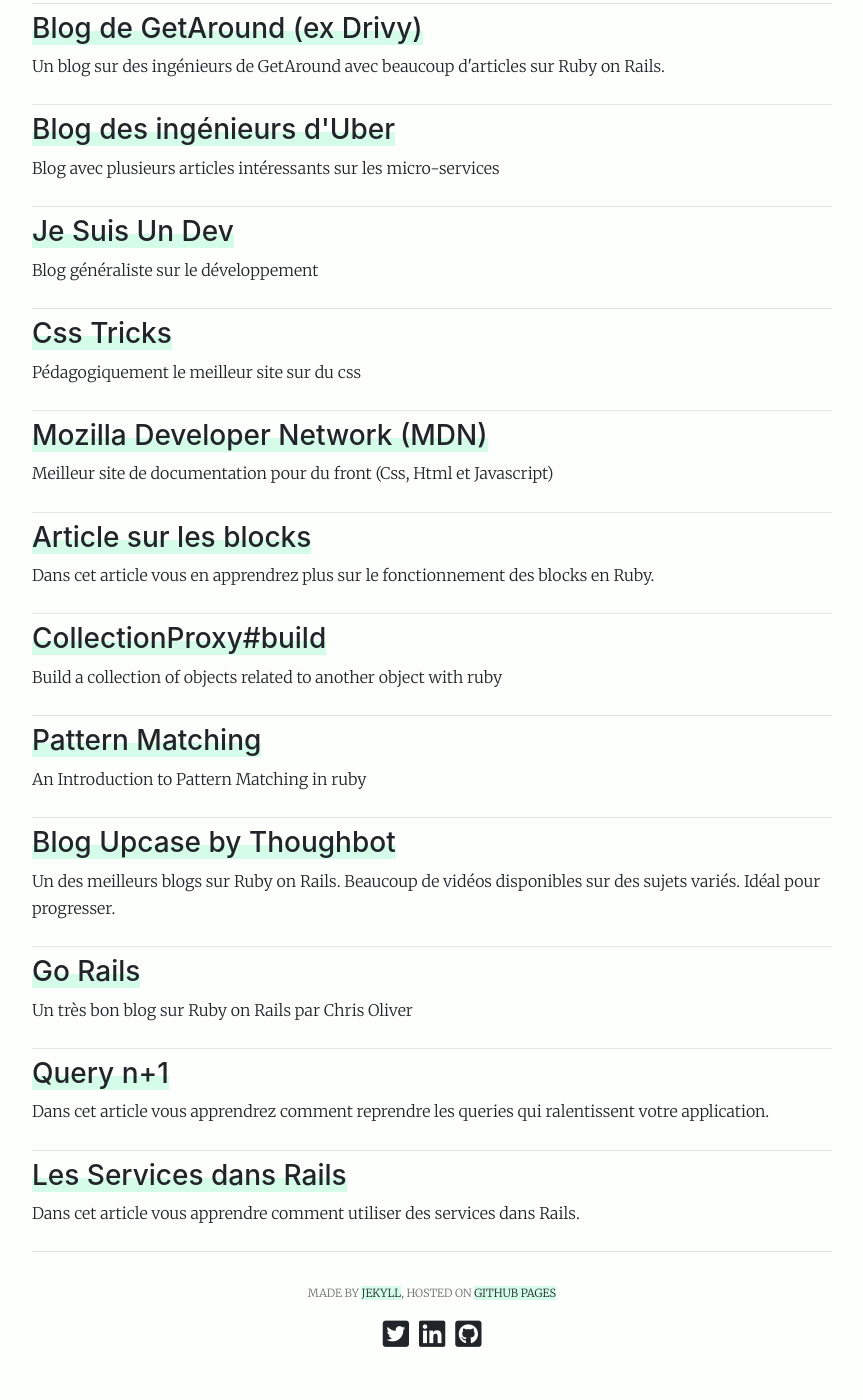
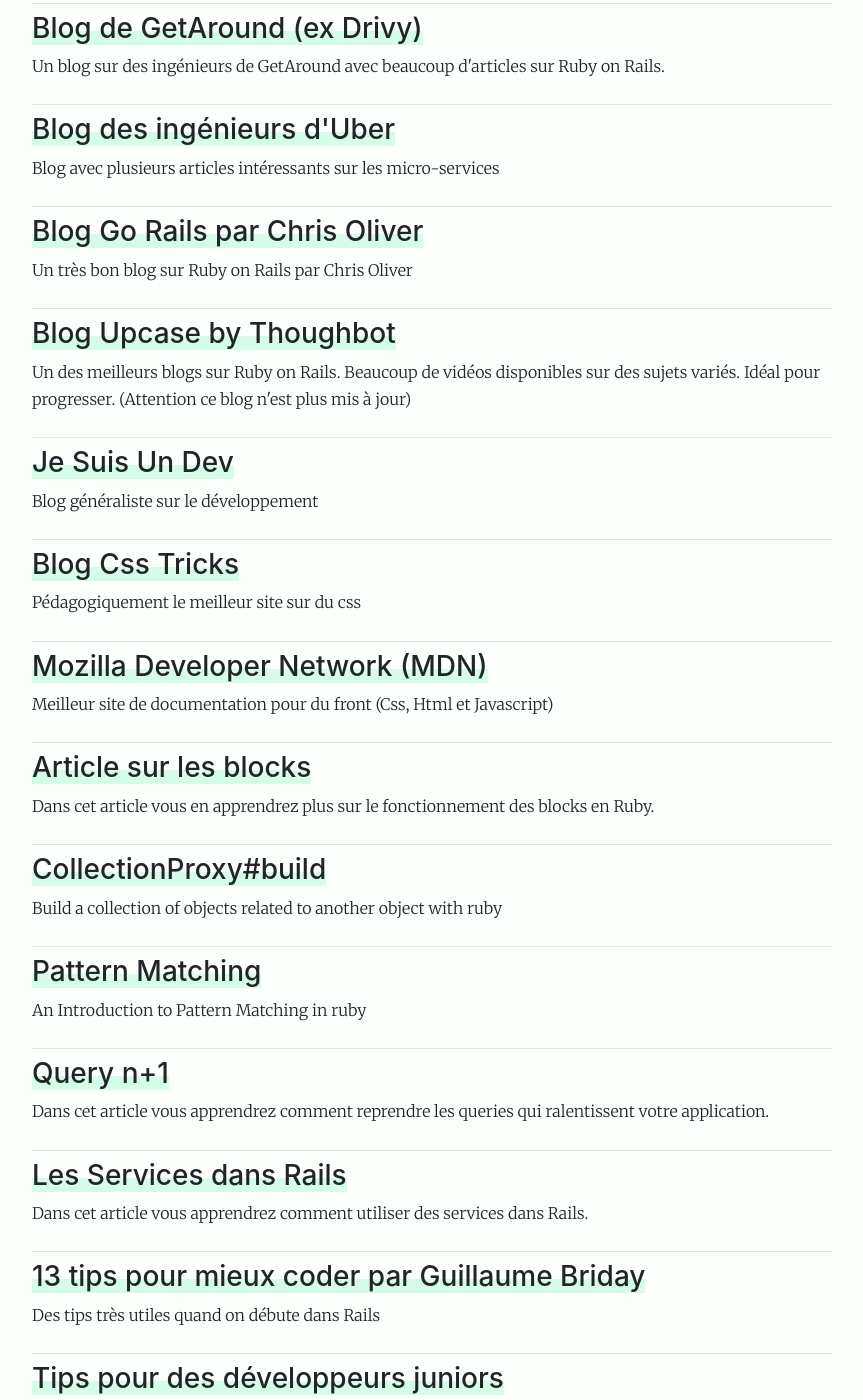
Before and after one commit to alexandrebk/alexandrebk.github.io, a Jekyll site: the page built from resources.html, in a window 1280 px wide and 1400 px high, scrolled down 401 px. Shown: the whole window, without its empty margins (208-1071 px from the left). Built offline with Jekyll 4.4.1, drawn with Linux system fonts in a browser that asks for light colours; nearby versions of some CDN libraries; before the commit the page ends 1752 px from its top, so only the background shows below that; some of the changed text lies outside the part shown.

Commit message:
Adds Resources articles

```diff
--- a/_data/resources.yml
+++ b/_data/resources.yml
@@ -2,7 +2,7 @@
   link:       "https://world.hey.com/dhh"
   content:    "Blog du fondateur de Ruby on Rails, Basecamp et Hey."
 - title:      "Blog de Guillaume Briday"
-  link:       "https://guillaumebriday.fr/"
+  link:       "https://guillaumebriday.fr/articles"
   content:    "Dév lyonnais avec plusieurs articles et vidéos très intéressants sur Ruby on Rails et Javascript."
 - title:      "Blog de GetAround (ex Drivy)"
   link:       "https://getaround.tech/"
@@ -10,10 +10,16 @@
 - title:      "Blog des ingénieurs d'Uber"
   link:       "https://eng.uber.com/"
   content:    "Blog avec plusieurs articles intéressants sur les micro-services"
+- title:      "Blog Go Rails par Chris Oliver"
+  link:       "https://gorails.com/"
+  content:    "Un très bon blog sur Ruby on Rails  par Chris Oliver"
+- title:      "Blog Upcase by Thoughbot"
+  link:       "https://thoughtbot.com/upcase/"
+  content:    "Un des meilleurs blogs sur Ruby on Rails. Beaucoup de vidéos disponibles sur des sujets variés. Idéal pour progresser. (Attention ce blog n'est plus mis à jour)"
 - title:      "Je Suis Un Dev"
   link:       "https://www.jesuisundev.com/"
   content:    "Blog généraliste sur le développement"
-- title:      "Css Tricks"
+- title:      "Blog Css Tricks"
   link:       "https://css-tricks.com/"
   content:    "Pédagogiquement le meilleur site sur du css"
 - title:      "Mozilla Developer Network (MDN)"
@@ -28,15 +34,15 @@
 - title:      "Pattern Matching"
   link:       "https://blog.appsignal.com/2021/07/28/introduction-to-pattern-matching-in-ruby.html"
   content:    "An Introduction to Pattern Matching in ruby"
-- title:      "Blog Upcase by Thoughbot"
-  link:       "https://thoughtbot.com/upcase/"
-  content:    "Un des meilleurs blogs sur Ruby on Rails. Beaucoup de vidéos disponibles sur des sujets variés. Idéal pour progresser."
-- title:      "Go Rails"
-  link:       "https://gorails.com/"
-  content:    "Un très bon blog sur Ruby on Rails  par Chris Oliver"
 - title:      "Query n+1"
   link:       "https://blog.appsignal.com/2020/01/22/rails-is-fast-optimize-your-view-performance.html"
   content:    "Dans cet article vous apprendrez comment reprendre les queries qui ralentissent votre application."
 - title:      "Les Services dans Rails"
   link:       "https://blog.appsignal.com/2020/06/17/using-service-objects-in-ruby-on-rails.html"
-  content:    "Dans cet article vous apprendre comment utiliser des services dans Rails."
+  content:    "Dans cet article vous apprendrez comment utiliser des services dans Rails."
+- title:      "13 tips pour mieux coder par Guillaume Briday"
+  link:       "https://guillaumebriday.fr/13-tips-to-write-better-rails-code"
+  content:    "Des tips très utiles quand on débute dans Rails"
+- title:      "Tips pour des développeurs juniors"
+  link:       "https://getaround.tech/ruby-tricks-for-junior-devs/"
+  content:    "D'autres tips pour des développeurs Junior sur Ruby et Rails"
```
